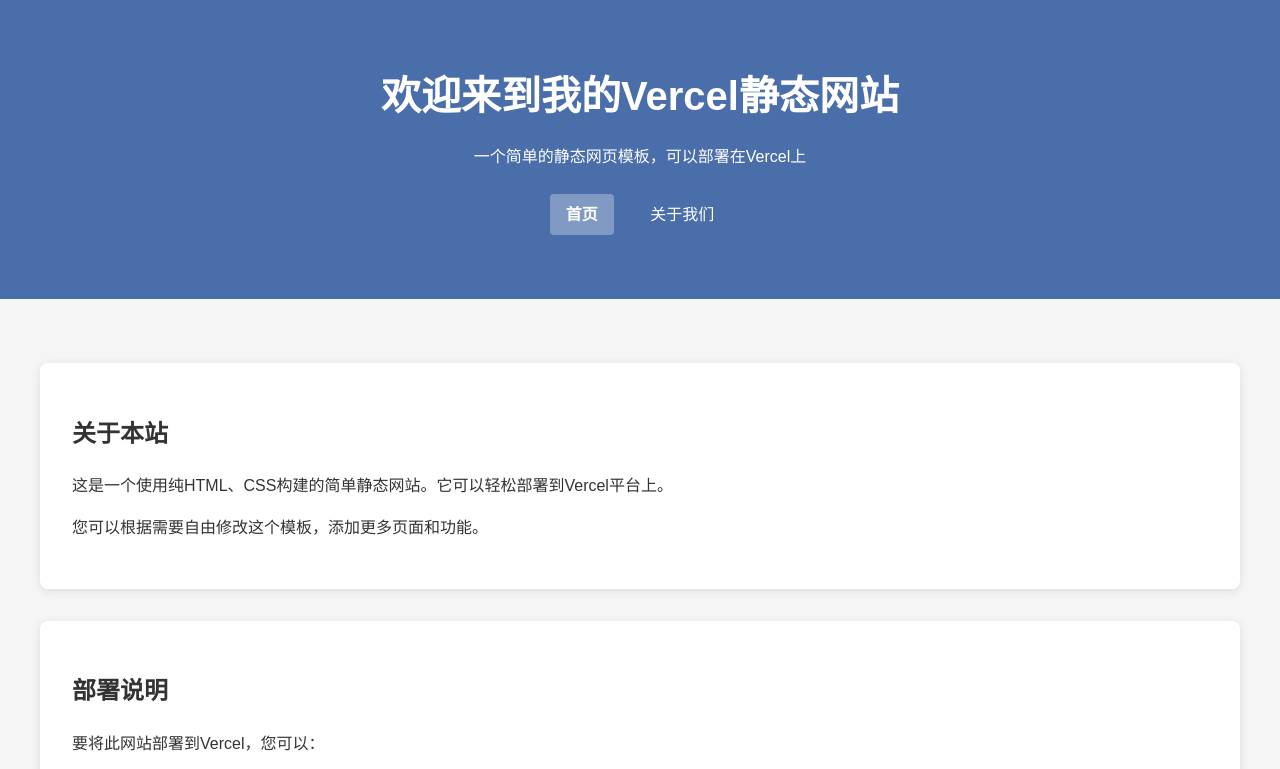
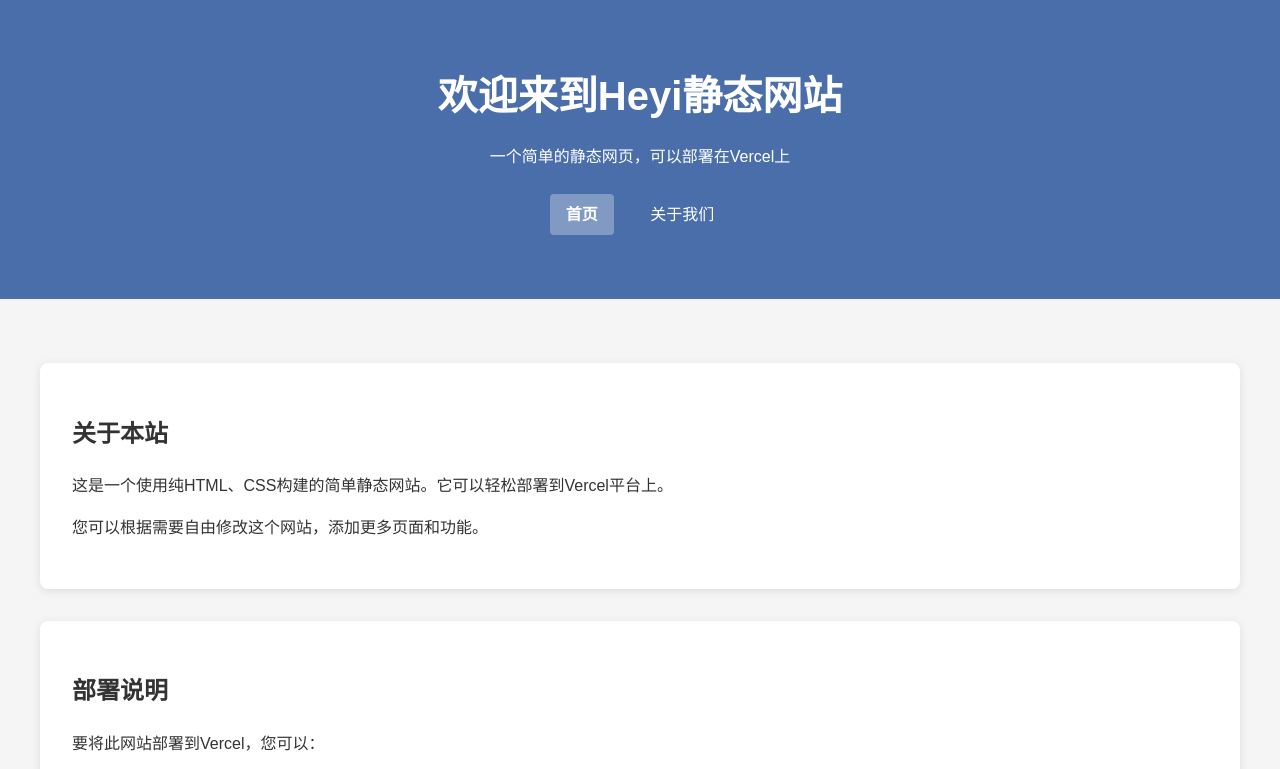
Before and after one commit to ronanhardiman/heyi, a plain HTML site: page index.html in a window 1280 px wide. Shown: the top 769 px of the page. Drawn offline with Linux system fonts and the light colour scheme.

Commit message:
更新项目名称为Heyi

```diff
--- a/index.html
+++ b/index.html
@@ -4,7 +4,7 @@
 <head>
     <meta charset="UTF-8">
     <meta name="viewport" content="width=device-width, initial-scale=1.0">
-    <title>我的Vercel静态网站</title>
+    <title>Heyi静态网站</title>
     <link rel="stylesheet" href="styles.css">
     <script src="script.js"></script>
 </head>
@@ -12,8 +12,8 @@
 <body>
     <header>
         <div class="container">
-            <h1>欢迎来到我的Vercel静态网站</h1>
-            <p>一个简单的静态网页模板，可以部署在Vercel上</p>
+            <h1>欢迎来到Heyi静态网站</h1>
+            <p>一个简单的静态网页，可以部署在Vercel上</p>
             <nav>
                 <a href="index.html" class="active">首页</a>
                 <a href="about.html">关于我们</a>
@@ -25,7 +25,7 @@
         <section>
             <h2>关于本站</h2>
             <p>这是一个使用纯HTML、CSS构建的简单静态网站。它可以轻松部署到Vercel平台上。</p>
-            <p>您可以根据需要自由修改这个模板，添加更多页面和功能。</p>
+            <p>您可以根据需要自由修改这个网站，添加更多页面和功能。</p>
         </section>
 
         <section>
@@ -53,7 +53,7 @@
 
     <footer>
         <div class="container">
-            <p>&copy; 2023 我的Vercel静态网站. 保留所有权利。</p>
+            <p>&copy; 2023 Heyi静态网站. 保留所有权利。</p>
         </div>
     </footer>
 </body>
```
Also changed, not shown: about.html (+4 -4 lines), README.md, vercel.json.
